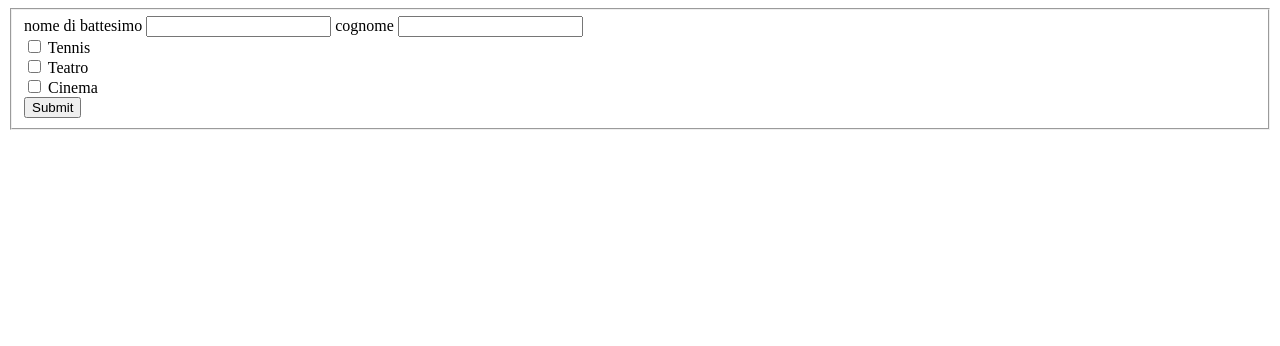
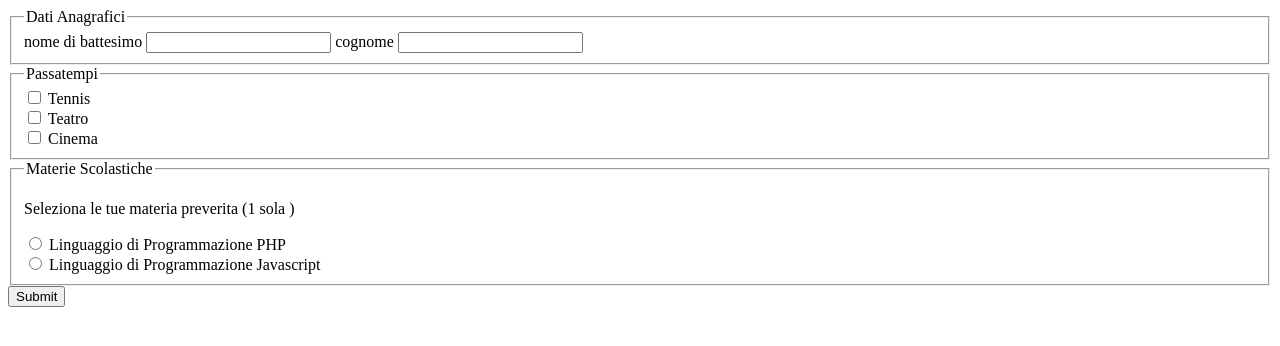
Before and after one commit to corsidrive/linguaggio_di_programmazione_php, a PHP site: page / in a window 1280 px wide. Shown: the top 346 px of the page. Run offline with PHP 8.4, Linux system fonts and the light colour scheme.

Commit message:
form allievo  passatempi e materie

```diff
--- a/02 form_php/index.php
+++ b/02 form_php/index.php
@@ -8,15 +8,19 @@
 <body>
     <form action="destinazione_del_form.php" method="GET">
         <fieldset>
+            <legend>Dati Anagrafici</legend>
             <label for="nome">nome di battesimo<label>
             <input  name="nome" id="nome"  type="text">
 
             <label  for="cognome" >cognome<label>
 
+            <!-- $_POST | $_GET['nome']  = "Mario" -->
             <input  name="cognome" id="cognome"  type="text">
+        </fieldset>
 
-            <br>
 
+        <fieldset>
+            <legend>Passatempi</legend>
             <input id="tennis" type="checkbox" value="tennis" name="passatempi[]">
             <label for="tennis">Tennis</label>  <br>
 
@@ -25,9 +29,22 @@
 
             <input id="cinema" type="checkbox" value="cinema" name="passatempi[]">
             <label for="cinema">Cinema</label>  <br>
-            <input type="submit">
         </fieldset>
 
+        <fieldset>
+            <legend>Materie Scolastiche</legend>
+            <p>Seleziona le tue materia preverita (1 sola )</p>
+
+            <input type="radio" id="php" value="php" name="materie_scolastiche" >
+            <label for="php">Linguaggio di Programmazione  PHP</label>
+            <br>
+
+            <input type="radio" id="javascript" value="javascript" name="materie_scolastiche" >
+            <label for="javascript">Linguaggio di Programmazione  Javascript</label>
+            <br>
+
+        </fieldset>
+        <input type="submit">
     </form>
 </body>
 </html>
```
